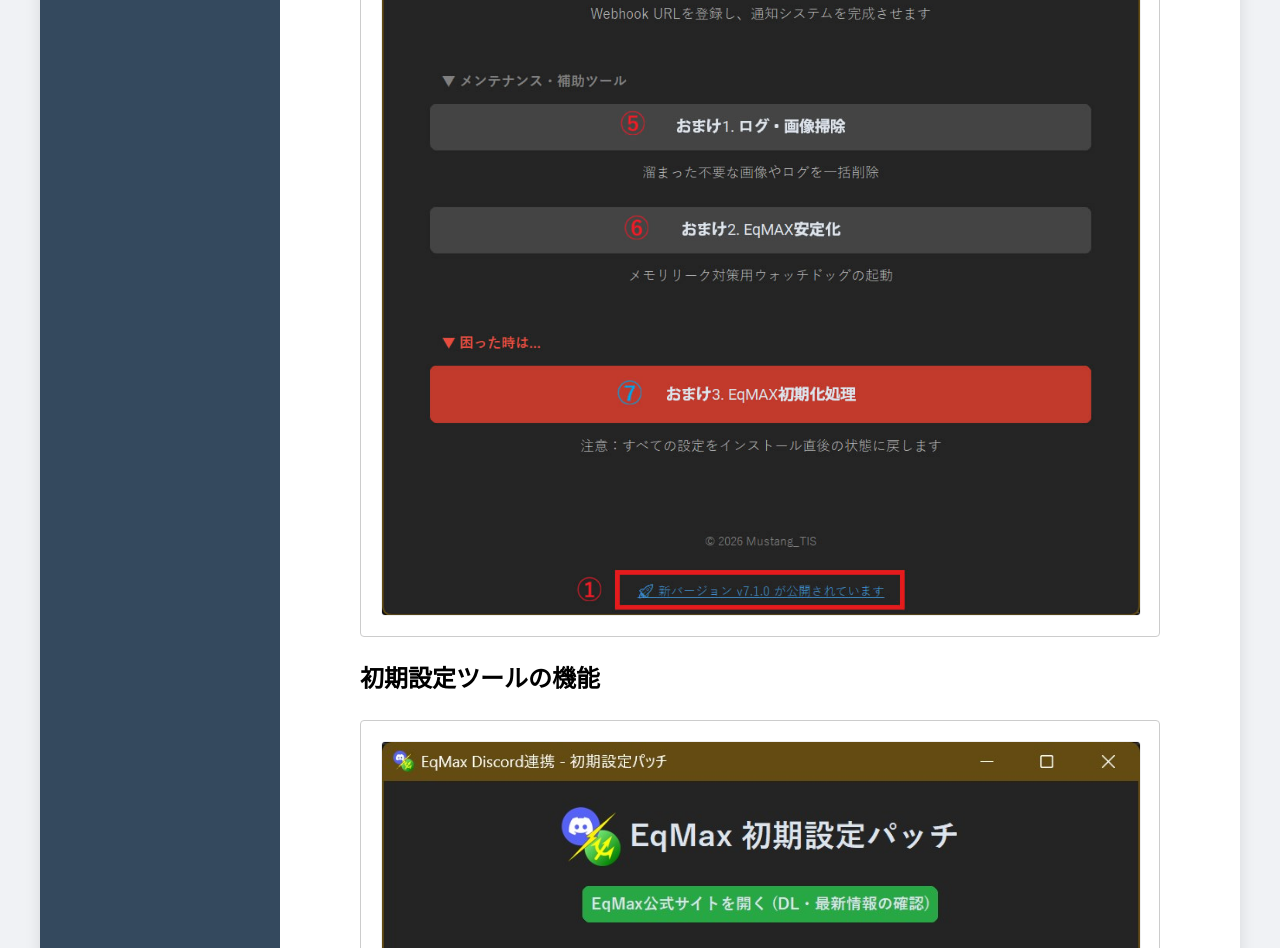
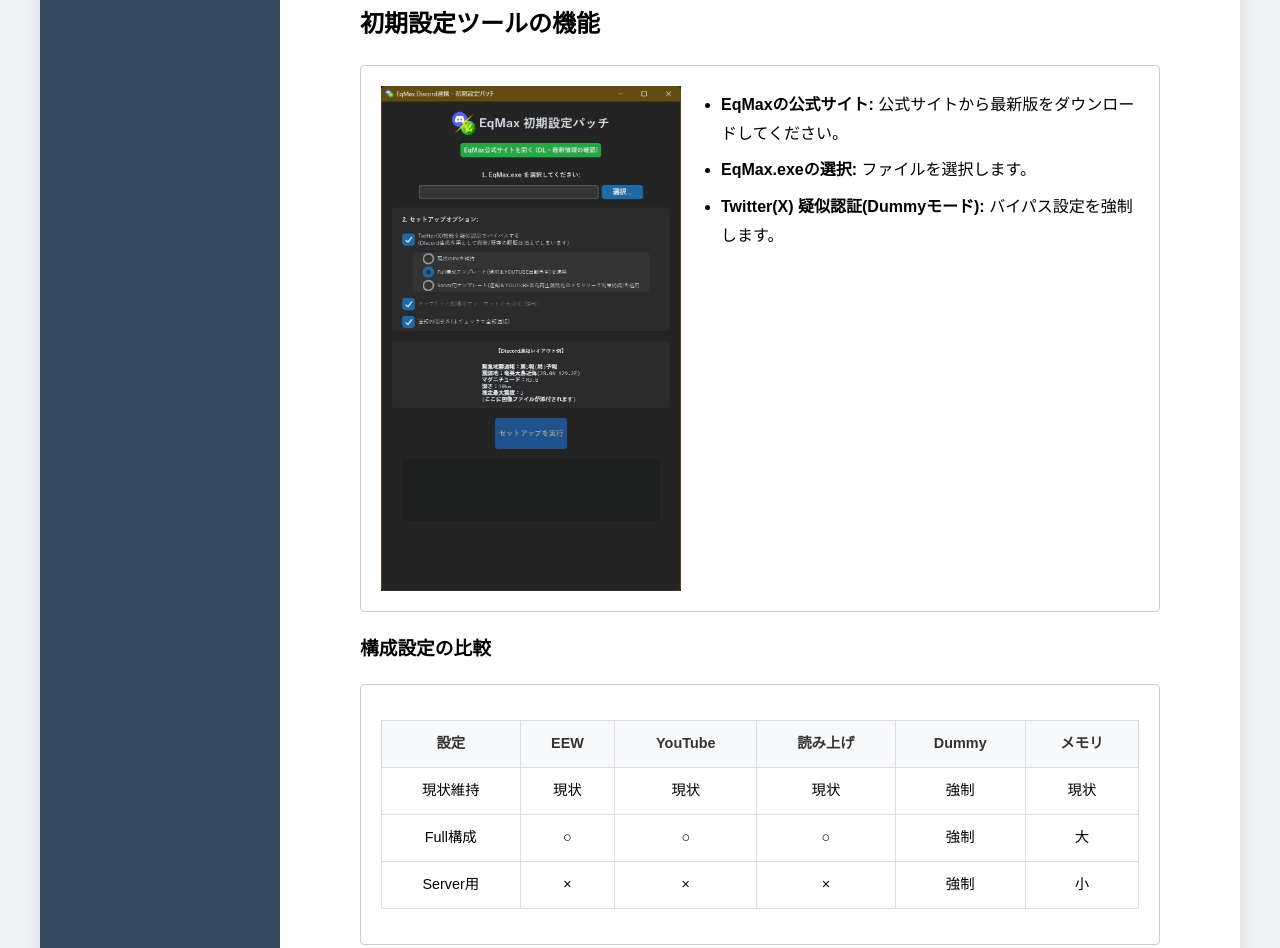
Before and after one commit to MustangTIS/EqMax-Discord-Bridge, a plain HTML site: page Manual/Initialize.html in a window 1280 px wide. Shown: the part 768-1716 px from the top of the page. Drawn offline with Linux system fonts and the light colour scheme.

Commit message:
htmlkUpdate得

```diff
--- a/Manual/Initialize.html
+++ b/Manual/Initialize.html
@@ -47,13 +47,13 @@
 
     <div class="card">
         <p>総合ハブの <code>EqMax-最適化設定</code> (③の部分)を実行してください。</p>
-        <img src="image/HUBSystemMain.jpg"  alt="総合ハブ起動状態" />
+        <img src="image/HUBSystemMain.jpg"  alt="総合ハブ起動状態" width="300" />
     </div>
 
     <h2>初期設定ツールの機能</h2>
     <div class="card">
         <div class="flex-container">
-            <img src="image/Initialize.jpg"  alt="初期設定ツール" />
+            <img src="image/Initialize.jpg"  alt="初期設定ツール" width="300" />
             <div class="description">
                 <ul>
                     <li><strong>EqMaxの公式サイト:</strong> 公式サイトから最新版をダウンロードしてください。</li>
--- a/Manual/style.css
+++ b/Manual/style.css
@@ -16,23 +16,15 @@ body { font-family: "Meiryo", sans-serif; background-color: #f0f2f5; margin: 0;
 
 /* --- 3. 画像の一括設定（全カード共通） --- */
 .card img {
-    max-width: 100%;
+    max-width: 100%;       /* これ以上デカくならないガードレールのみ */
     height: auto;
     display: block;
-    border-radius: 4px;
-    border: 1px solid #eee;
-    transition: transform 0.2s ease-in-out, box-shadow 0.2s ease-in-out;
     cursor: pointer;
-    /* position: relative;  ← これが原因でDWが「CSS-Pエレメント」と勘違いします。削除してください */
-    /* z-index: 1;          ← positionを消すなら不要なので削除してください */
+    transition: transform 0.2s ease-in-out;
 }
-
-/* マウスオーバー時の拡大効果 */
 .card img:hover {
     transform: scale(1.8);
-    box-shadow: 0 10px 30px rgba(0,0,0,0.5);
-    z-index: 999; /* ここはhover時なので残してもOKです */
-    border: 2px solid #3498db;
+    z-index: 999;
 }
 
 /* --- 4. コンポーネント・その他 --- */
```
Also changed, not shown: Manual/Link-Discord.html (+4 -5 lines).
